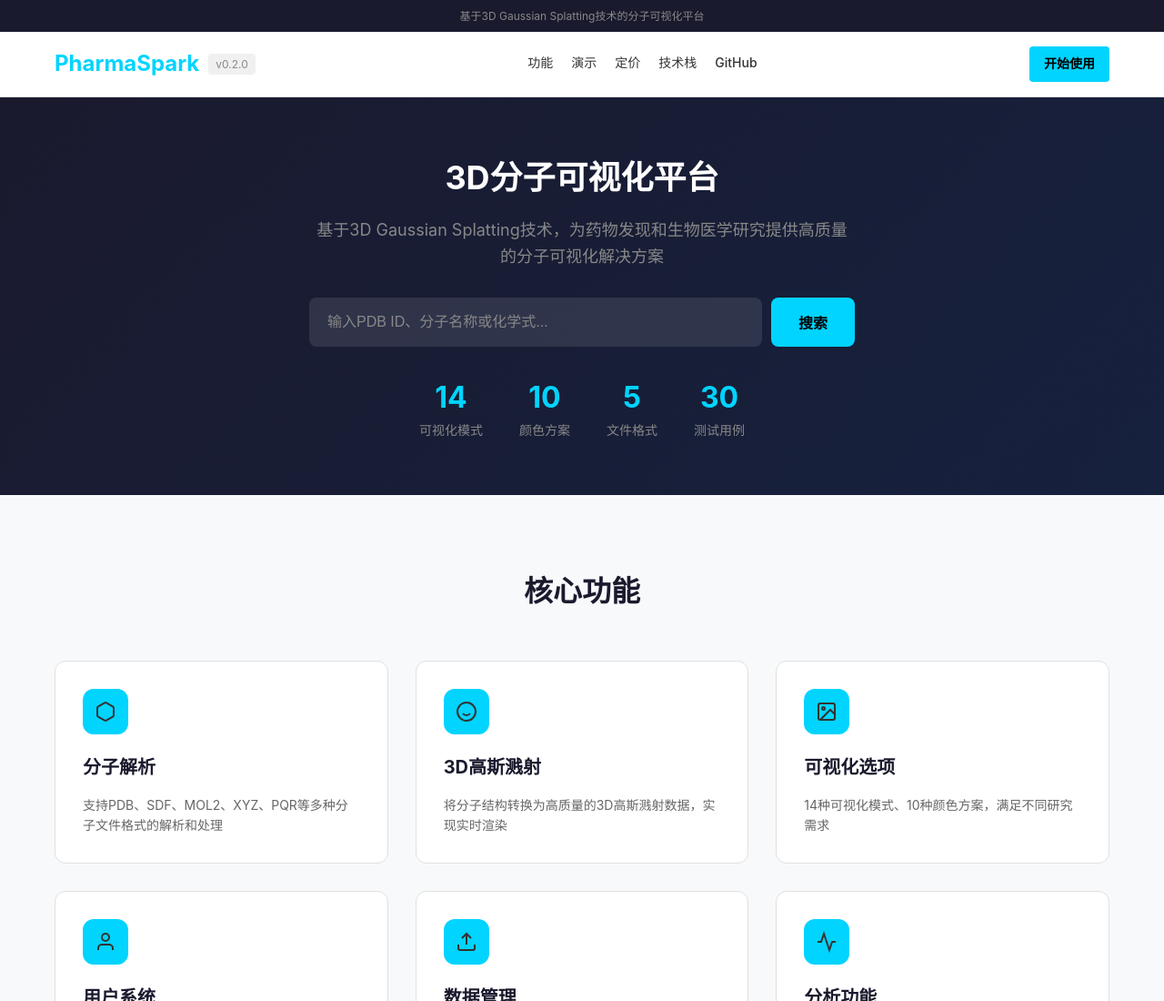
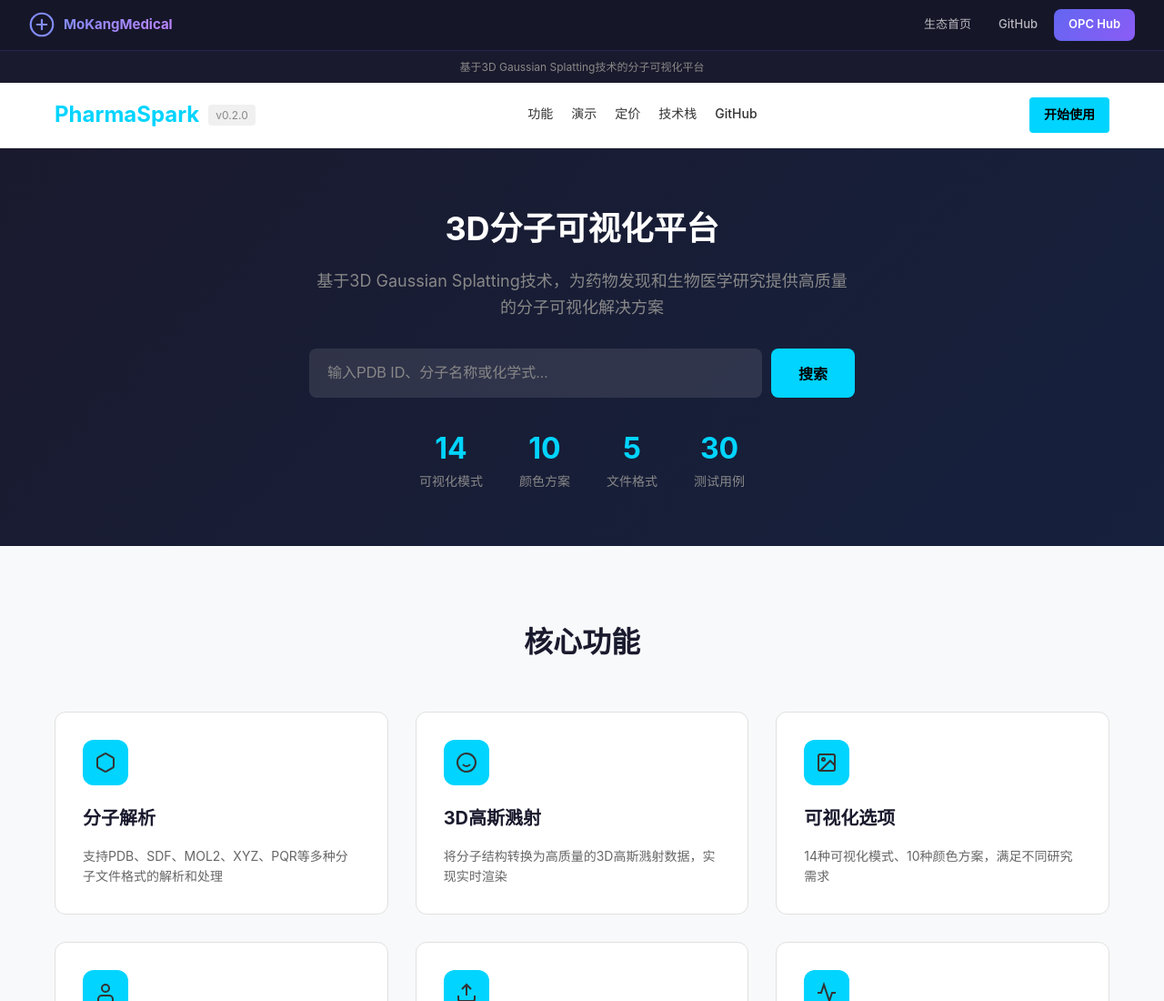
Before and after one commit to MoKangMedical/pharmaspark, a website built with Vite: page docs/index.html in a window 1280 px wide. Shown: the top 1100 px of the page at 91% size. Built offline with nearby package versions, Linux system fonts and the light colour scheme.

Commit message:
Sync: OPC nav system + content updates

```diff
--- a/docs/index.html
+++ b/docs/index.html
@@ -430,7 +430,18 @@
         }
     </style>
 </head>
-<body>
+<body style="padding-top:56px!important">
+<nav id="opc-nav" style="position:fixed;top:0;left:0;right:0;z-index:9999;background:rgba(10,10,30,0.95);backdrop-filter:blur(20px);border-bottom:1px solid rgba(99,102,241,0.2);padding:0 2rem;height:56px;display:flex;align-items:center;justify-content:space-between;font-family:-apple-system,BlinkMacSystemFont,'Segoe UI',sans-serif">
+  <a href="https://mokangmedical.github.io/opc-homepage/" style="display:flex;align-items:center;gap:10px;text-decoration:none;color:#fff;font-weight:700;font-size:15px">
+    <svg width="28" height="28" viewBox="0 0 32 32" fill="none"><circle cx="16" cy="16" r="14" stroke="url(#ng1)" stroke-width="2.5"/><path d="M10 16h12M16 10v12" stroke="url(#ng1)" stroke-width="2.5" stroke-linecap="round"/><defs><linearGradient id="ng1" x1="0" y1="0" x2="32" y2="32"><stop stop-color="#818cf8"/><stop offset="1" stop-color="#c084fc"/></linearGradient></defs></svg>
+    <span style="background:linear-gradient(135deg,#818cf8,#c084fc);-webkit-background-clip:text;-webkit-text-fill-color:transparent">MoKangMedical</span>
+  </a>
+  <div style="display:flex;gap:6px;align-items:center">
+    <a href="https://mokangmedical.github.io/opc-homepage/" style="color:rgba(255,255,255,0.7);text-decoration:none;font-size:13px;padding:6px 12px;border-radius:8px">生态首页</a>
+    <a href="https://github.com/MoKangMedical" target="_blank" style="color:rgba(255,255,255,0.7);text-decoration:none;font-size:13px;padding:6px 12px;border-radius:8px">GitHub</a>
+    <a href="https://mokangmedical.github.io/opc-alliance/" style="background:linear-gradient(135deg,#6366f1,#8b5cf6);color:#fff;padding:6px 16px;border-radius:8px;font-weight:600;font-size:13px;text-decoration:none">OPC Hub</a>
+  </div>
+</nav>
     <header>
         <div class="header-top">
             <div class="container">
```
